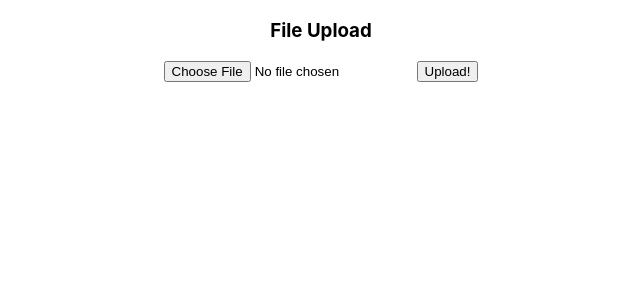
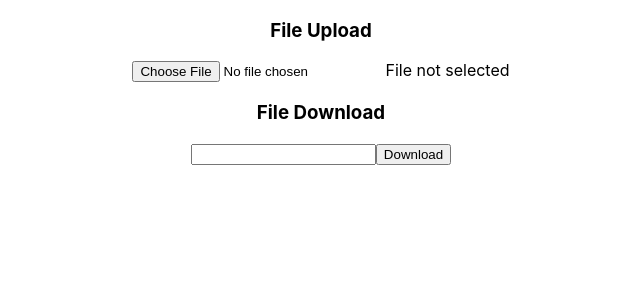
Before and after one commit to IndigoFenix/file-share, a React (Create React App) app in the folder file-share-app/: page / in a window 1280 px wide. Shown: the top 300 px of the page, without its empty margins (319-959 px from the left). Built offline with nearby package versions, Linux system fonts and the light colour scheme.

Commit message:
file upload and download

```diff
--- a/file-share-app/src/App.js
+++ b/file-share-app/src/App.js
@@ -1,11 +1,13 @@
 import './App.css';
 import Main from './Main';
 import FileUploader from './FileUploader';
+import FileDownloader from './FileDownloader';
 
 function App() {
   return (
     <div className="App">
       <FileUploader></FileUploader>
+      <FileDownloader></FileDownloader>
     </div>
   );
 }
--- /dev/null
+++ b/file-share-app/src/FileDownloader/FileDownloader.tsx
@@ -0,0 +1,59 @@
+import React, { Component } from 'react';
+import { downloadFile } from '../services/file';
+
+export interface props {
+}
+export interface state {
+    'key': string,
+    'downloaded':Boolean,
+    'filename':string | null,
+}
+class FileDownloader extends Component<props, state> {
+
+    constructor(props: props) {
+        super(props);
+        this.setState({'key': '','downloaded':false,'filename':null});
+    }
+
+    convertFile(filename:string,arr:Buffer){
+        var byteArray = new Uint32Array(arr);
+        var a = window.document.createElement('a');
+        a.href = window.URL.createObjectURL(new Blob([byteArray], { type: 'application/octet-stream' }));
+        a.download = filename;
+        document.body.appendChild(a)
+        a.click();
+        document.body.removeChild(a)
+    }
+
+    onFileKeyChange = (event:any) => {
+        console.log(event.target.value);
+        this.setState({'key':event.target.value});
+    }
+
+    onFileDownload = () => {
+        if (this.state.key != ''){
+            downloadFile(this.state.key).then(value=>{
+                console.log(value);
+                this.setState({'downloaded':true,'filename':value.name});
+                this.convertFile(value.name,value.data);
+            });
+        }
+    }
+
+    render() {
+
+        return (
+            <div>
+                <h3>File Download</h3>
+                <div>
+                    <input type="text" onChange={this.onFileKeyChange} />
+                    <button onClick={this.onFileDownload}>
+                        Download
+                    </button>
+                </div>
+            </div>
+        );
+    }
+}
+
+export default FileDownloader;
--- /dev/null
+++ b/file-share-app/src/FileDownloader/index.ts
@@ -0,0 +1,2 @@
+import FileDownloader from './FileDownloader';
+export default FileDownloader;
--- a/file-share-app/src/FileUploader/FileUploader.tsx
+++ b/file-share-app/src/FileUploader/FileUploader.tsx
@@ -6,13 +6,13 @@ export interface props {
 export interface state {
     selectedFile: null | File,
     uploaded: Boolean,
-    fileid: null | string
+    filekey: null | string
 }
 class FileUploader extends Component<props, state> {
 
     constructor(props: props) {
         super(props);
-        this.setState({'selectedFile':null,'uploaded':false,'fileid':null});
+        this.state = {'selectedFile':null,'uploaded':false,'filekey':null};
     }
 
     // On file select (from the pop up)
@@ -45,7 +45,7 @@ class FileUploader extends Component<props, state> {
         // Request made to the backend api
         // Send formData object
         uploadFile(formData).then((result)=>{
-            this.setState({'uploaded':true,'selectedFile':null})
+            this.setState({'uploaded':true,'selectedFile':null,'filekey':result.key})
         }).catch(error=>{
 
         })
@@ -77,15 +77,28 @@ class FileUploader extends Component<props, state> {
     };
 
     render() {
-
         return (
             <div>
                 <h3>File Upload</h3>
                 <div>
-                    <input type="file" onChange={this.onFileChange} />
-                    <button onClick={this.onFileUpload}>
-                        Upload!
-                    </button>
+                    {this.state.uploaded ?
+                        <div>
+                            <div>Uploaded!</div>
+                            <h3>Your file key: {this.state.filekey}</h3>
+                            <h5>Send this to a friend to let them download your file.</h5>
+                        </div>
+                    :
+                        <div>
+                            <input type="file" onChange={this.onFileChange} />
+                            {this.state.selectedFile ?
+                                <button onClick={this.onFileUpload}>
+                                    Upload!
+                                </button>
+                            :
+                                <span>File not selected</span>
+                            }
+                        </div>
+                    }
                 </div>
             </div>
         );
--- a/file-share-app/src/services/file.ts
+++ b/file-share-app/src/services/file.ts
@@ -1,4 +1,4 @@
-import axios from 'axios';
+import axios, { AxiosResponse } from 'axios';
 const APIEndpoint = process.env.REACT_APP_API;
 
 const options = {
@@ -10,13 +10,13 @@ const options = {
     },
 };
 
-export function uploadFile(data:any){
+export function uploadFile(data:any): Promise<{'key':string}>{
     return new Promise((resolve,reject)=>{
         axios.post(APIEndpoint+"/file", data, {'headers': {
             'Content-Type': 'multipart/form-data'
-          }}).then(result=>{
+          }}).then((result:AxiosResponse<any>)=>{
             console.log(result);
-            resolve(result);
+            resolve(result.data);
         }).catch(error=>{
             console.error(error);
             reject(error.message);
@@ -24,11 +24,10 @@ export function uploadFile(data:any){
     })
 }
 
-export function downloadFile(id:string){
+export function downloadFile(id:string): Promise<{'name':string,'data':Buffer}>{
     return new Promise((resolve,reject)=>{
-        axios.get(APIEndpoint+"/file/"+id).then(result=>{
-            console.log(result);
-            resolve(result);
+        axios.get(APIEndpoint+"/file/"+id).then((result:AxiosResponse<any>)=>{
+            resolve(result.data);
         }).catch(error=>{
             console.error(error);
             reject(error.message);
```
Also changed, not shown: file-share-app/src/FileDownloader/FileDownloader.scss (added), 1 other file (tests, documents, lock files or other folders).
